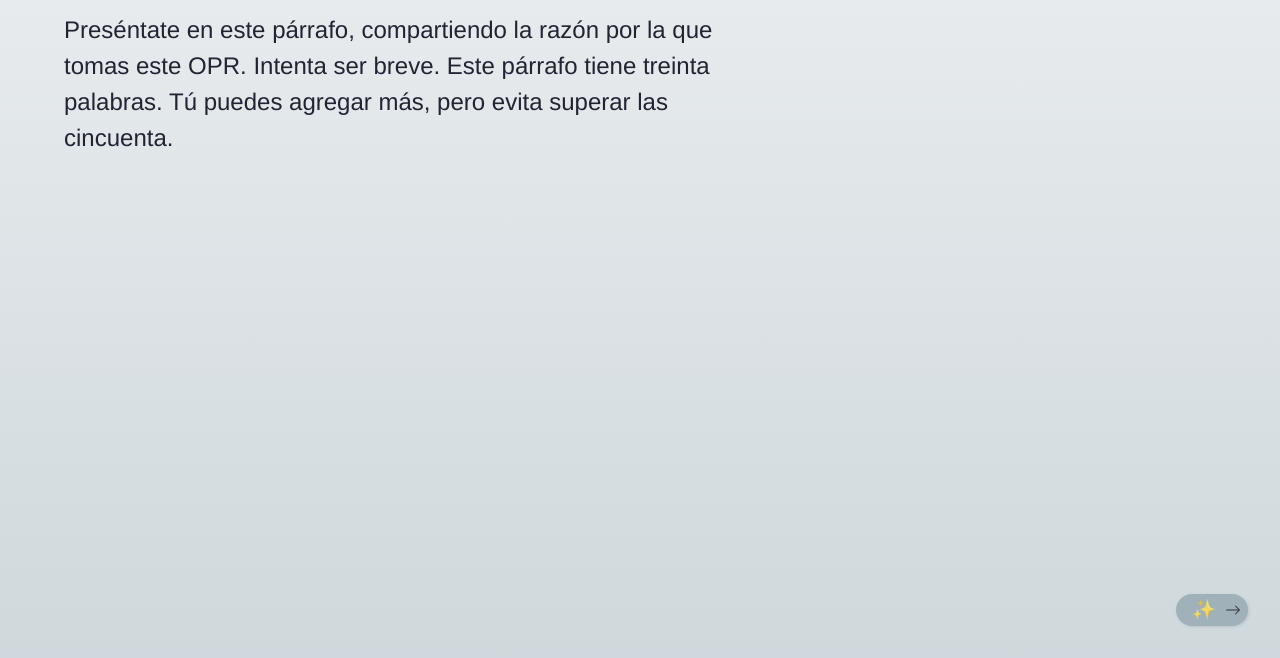
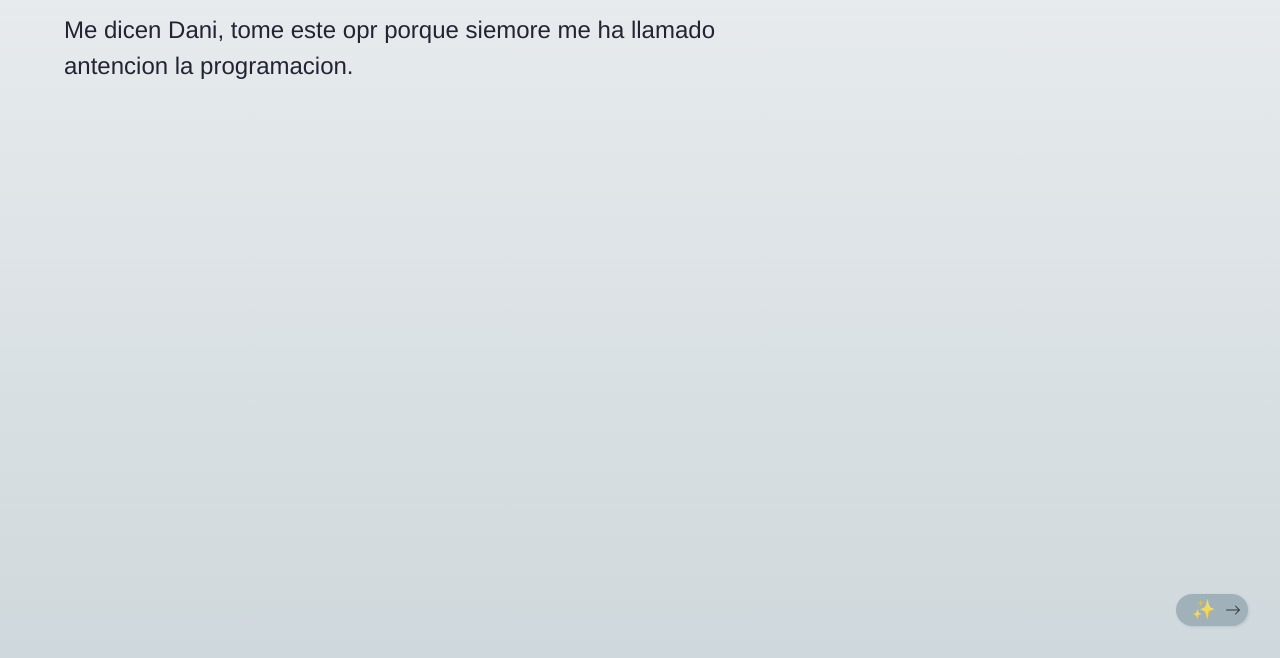
Before and after one commit to DaniRuizA/Clase-01, a plain HTML site: page index.html in a window 1280 px wide. Shown: the part 142-800 px from the top of the page. Drawn offline with nearby package versions, Linux system fonts and the light colour scheme.

Commit message:
Update index.html

```diff
--- a/index.html
+++ b/index.html
@@ -18,7 +18,7 @@
 
         <main>
             <h1>Daniela Ruiz A</h1>
-            <p>Preséntate en este párrafo, compartiendo la razón por la que tomas este OPR. Intenta ser breve. Este párrafo tiene treinta palabras. Tú puedes agregar más, pero evita superar las cincuenta.</p>
+            <p>Me dicen Dani, tome este opr porque siemore me ha llamado antencion la programacion.</p>
         </main>
 
         <div id="next"></div>
```
